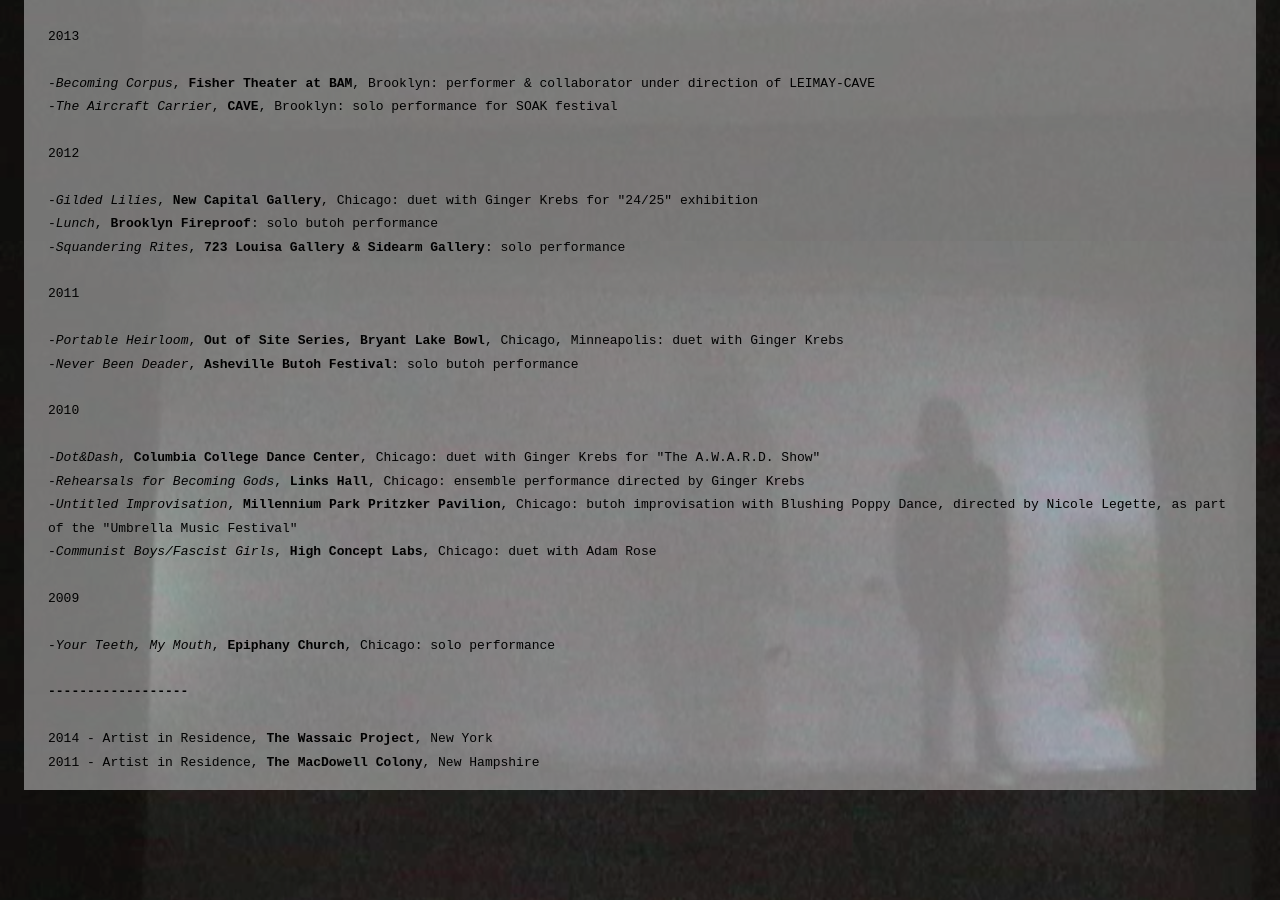
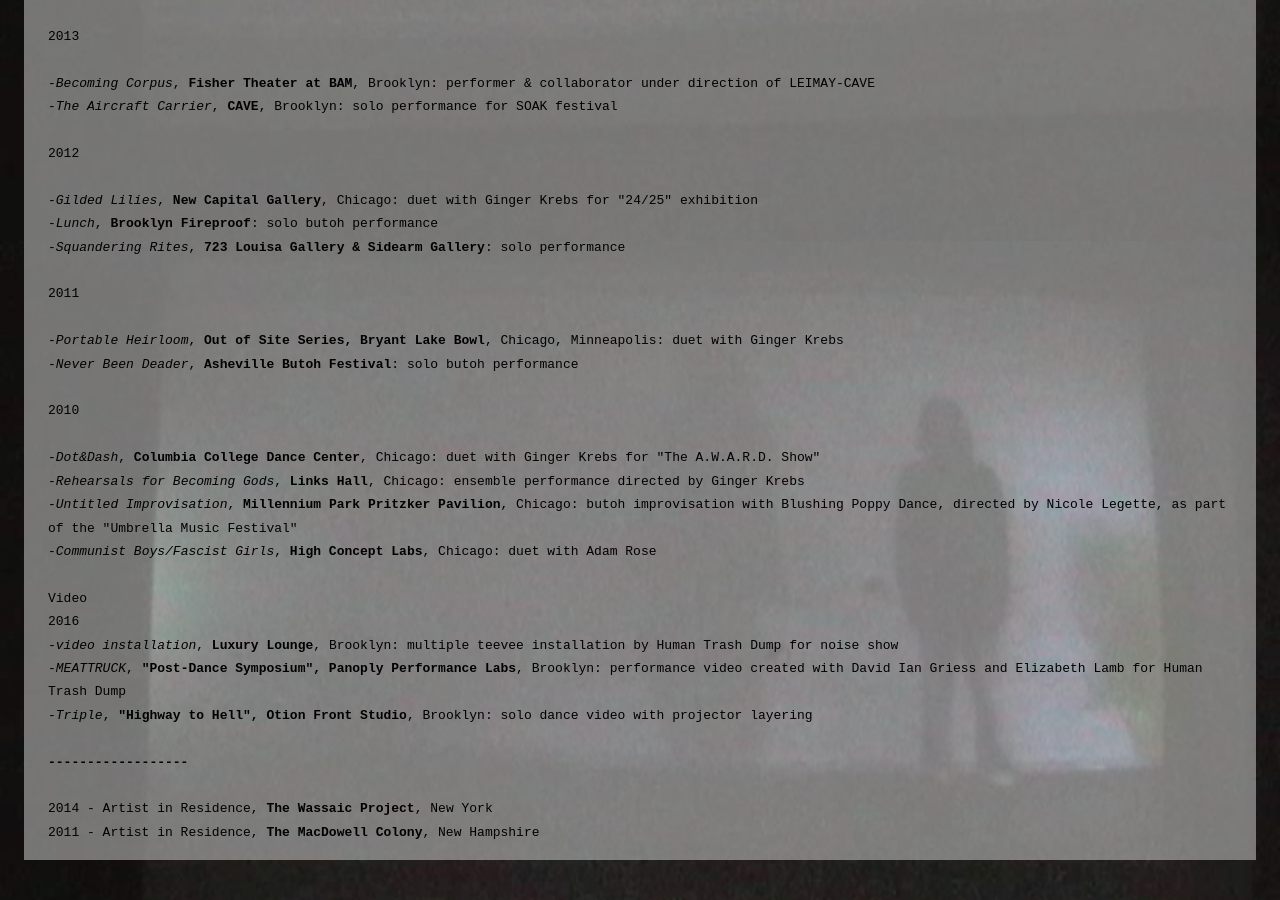
Before and after one commit to scootfence/scootfence.github.io, a Jekyll site: the page built from about.md, in a window 1280 px wide and 900 px high, scrolled down 697 px. Built offline with Jekyll 4.4.1, drawn with Linux system fonts in a browser that asks for light colours; Markdown is read by kramdown in place of the engine named in the settings; some of the changed text lies outside the part shown.

Commit message:
Update about.md

```diff
--- a/about.md
+++ b/about.md
@@ -8,7 +8,7 @@ contact: braddocka@gmail.com
 <br><br>
 2016
 <br><br>
--<i>Performance with Projected Camera Loop Induction</i>, <b>Mobius</b> (Boston), <b>AS220</b> (Providence), <b>JACK</b> (Brooklyn): part of Antibody Corporation's "Antiworlds" tour
+-<i>Performance with Projected Camera Loop Induction</i>, <b>Mobius</b> (Boston), <b>AS220</b> (Providence), <b>JACK</b> (Brooklyn): part of Antibody Corporation's "Antiworlds" tour. Also presented as part of "The Hidden Valley" curated by Wild Embeddings/PULSAR
 <br>-<i>The Word</i>, <b>Panoply Performance Laboratory</b>, Brooklyn: lecture with object for "Trauma Salon," curated by The Super Coda
 <br>-<i>Trugs, CARPET EP</i>: videos released on HUMAN TRASH DUMP label
 <br><br>
@@ -53,9 +53,15 @@ contact: braddocka@gmail.com
 <br>-<i>Untitled Improvisation</i>, <b>Millennium Park Pritzker Pavilion</b>, Chicago: butoh improvisation with Blushing Poppy Dance, directed by Nicole Legette, as part of the "Umbrella Music Festival"
 <br>-<i>Communist Boys/Fascist Girls</i>, <b>High Concept Labs</b>, Chicago: duet with Adam Rose
 <br><br>
-2009
-<br><br>
--<i>Your Teeth, My Mouth</i>, <b>Epiphany Church</b>, Chicago: solo performance
+Video
+<br>
+2016
+<br>
+-<i>video installation</i>, <b>Luxury Lounge</b>, Brooklyn: multiple teevee installation by Human Trash Dump for noise show
+<br>
+-<i>MEATTRUCK</i>, <b>"Post-Dance Symposium", Panoply Performance Labs</b>, Brooklyn: performance video created with David Ian Griess and Elizabeth Lamb for Human Trash Dump
+<br>
+-<i>Triple</i>, <b>"Highway to Hell", Otion Front Studio</b>, Brooklyn: solo dance video with projector layering
 <br><br>
 <b>------------------</b>
 <br><br>
```
